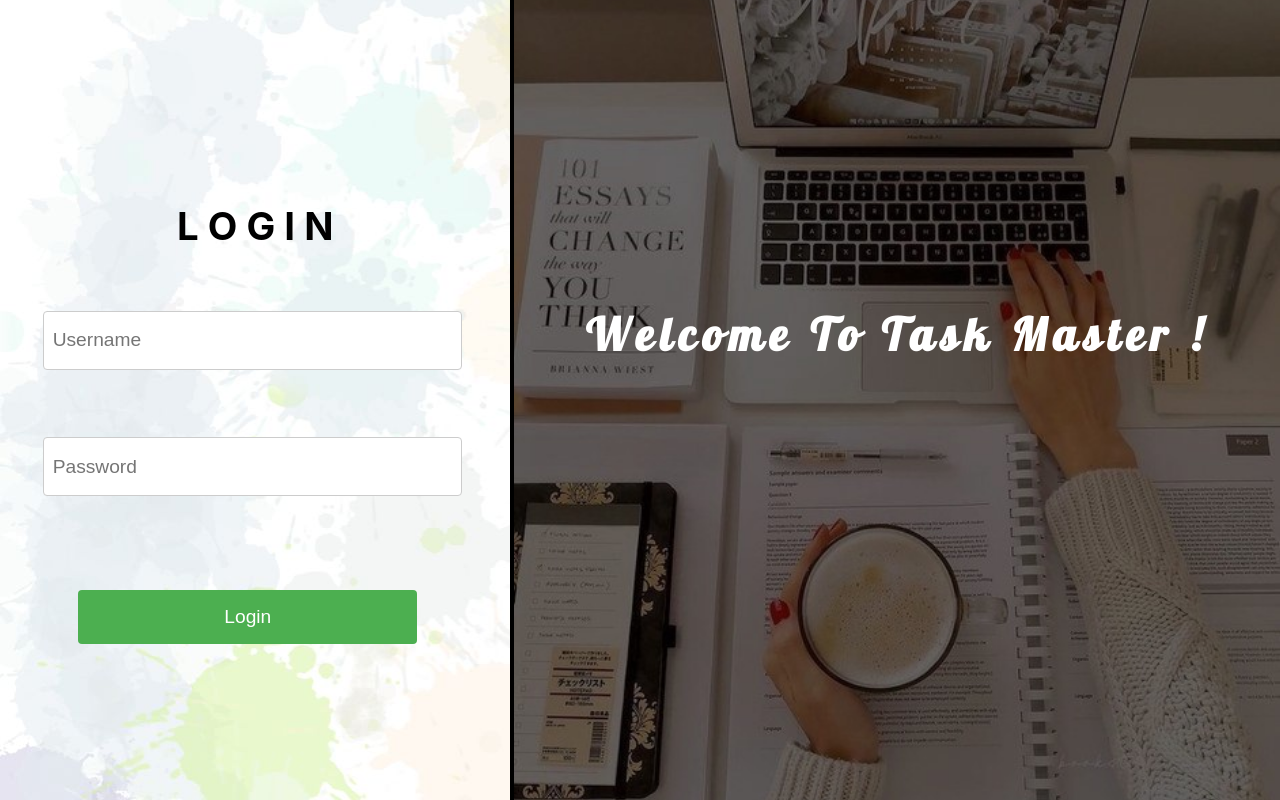
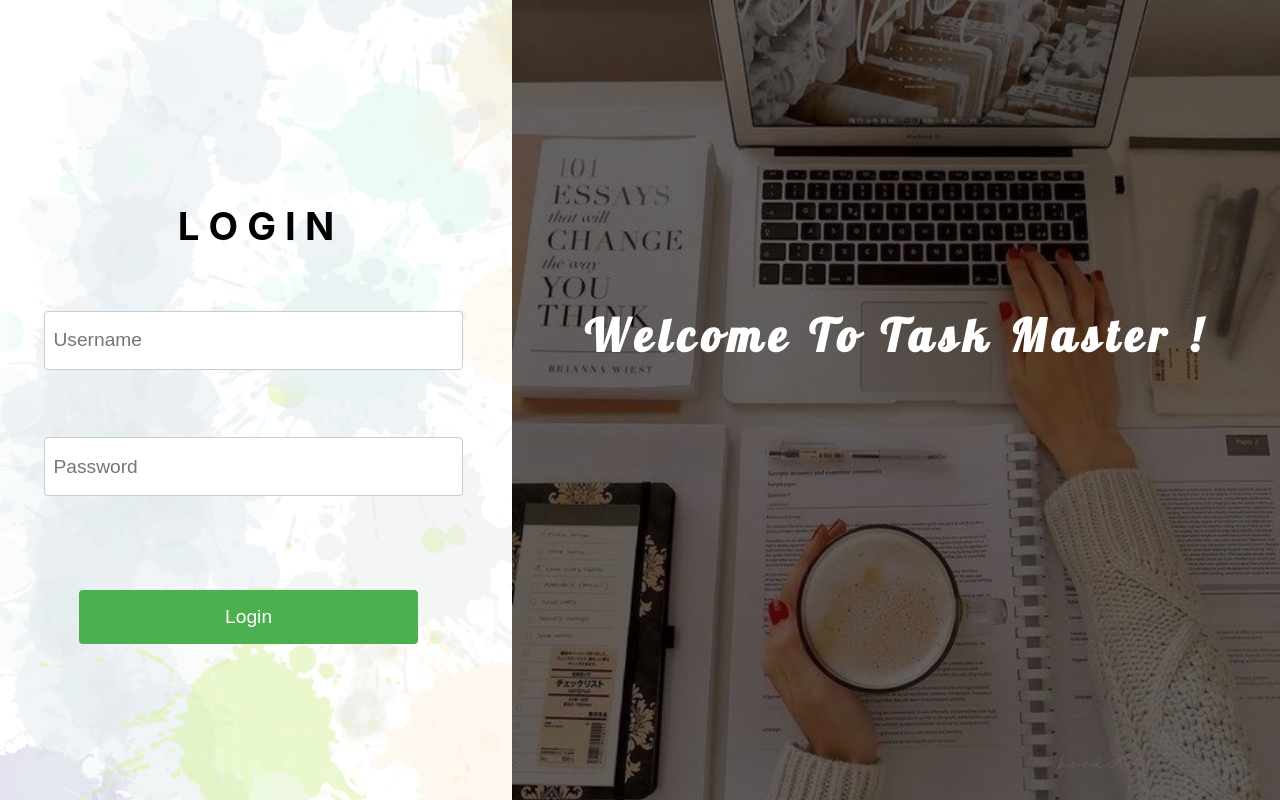
Before and after one commit to sharmatatsat/ToDoApp, a React (Create React App) app in the folder todo-app/Client/: page / in a window 1280 px wide. Built offline with nearby package versions, Linux system fonts and the light colour scheme.

Commit message:
slight change in UI

```diff
--- a/todo-app/Client/src/LoginPage.css
+++ b/todo-app/Client/src/LoginPage.css
@@ -17,7 +17,7 @@
     width: 60%;
     background-size: cover;
     background-position: center;
-    border-left: 4px solid black;
+    /* border-left: 4px solid black; */
   }
 
 
```
